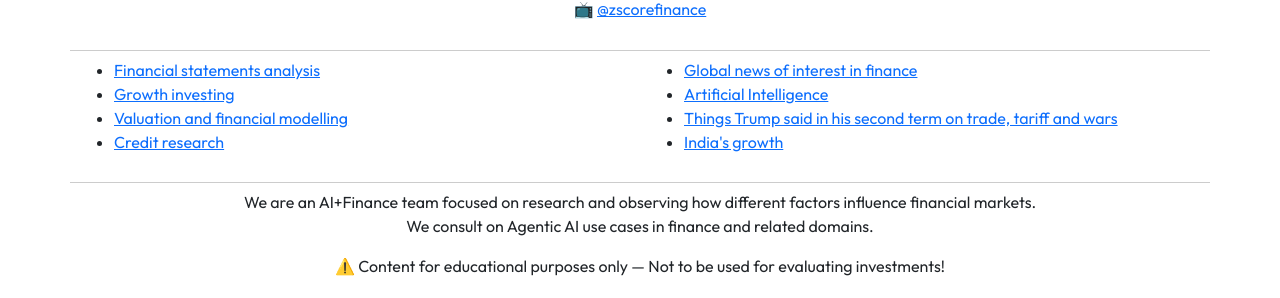
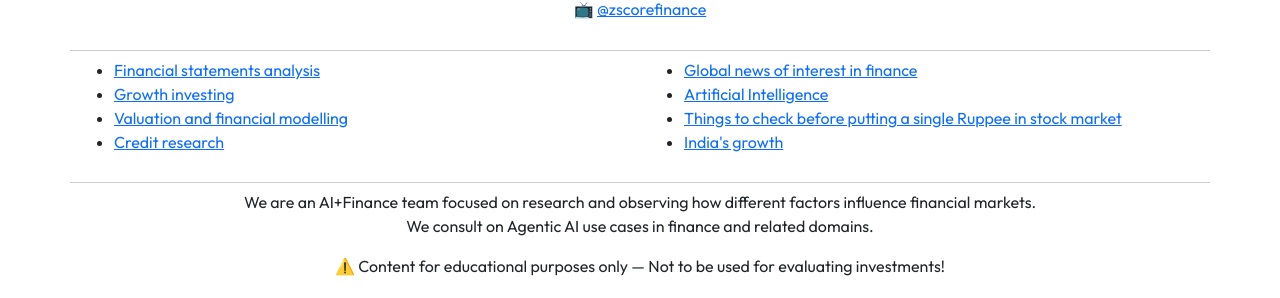
Before and after one commit to agentloopfyi/agentloopfyi.github.io, a Jekyll site: the page built from index.markdown, in a window 1280 px wide. Shown: the part 153-451 px from the top of the page. Built offline with Jekyll 4.4.1, drawn with Linux system fonts in a browser that asks for light colours.

Commit message:
Update index.markdown

```diff
--- a/index.markdown
+++ b/index.markdown
@@ -20,7 +20,7 @@ layout: default
         <ul>
             <li><a href="/global-finance-news">Global news of interest in finance</a></li>
             <li><a href="/ai">Artificial Intelligence</a></li>
-            <li><a href="/trump">Things Trump said in his second term on trade, tariff and wars</a></li>
+            <li><a href="/checklist">Things to check before putting a single Ruppee in stock market</a></li>
             <li><a href="/growth-investing">India's growth</a></li>
         </ul>
     </div>
```
